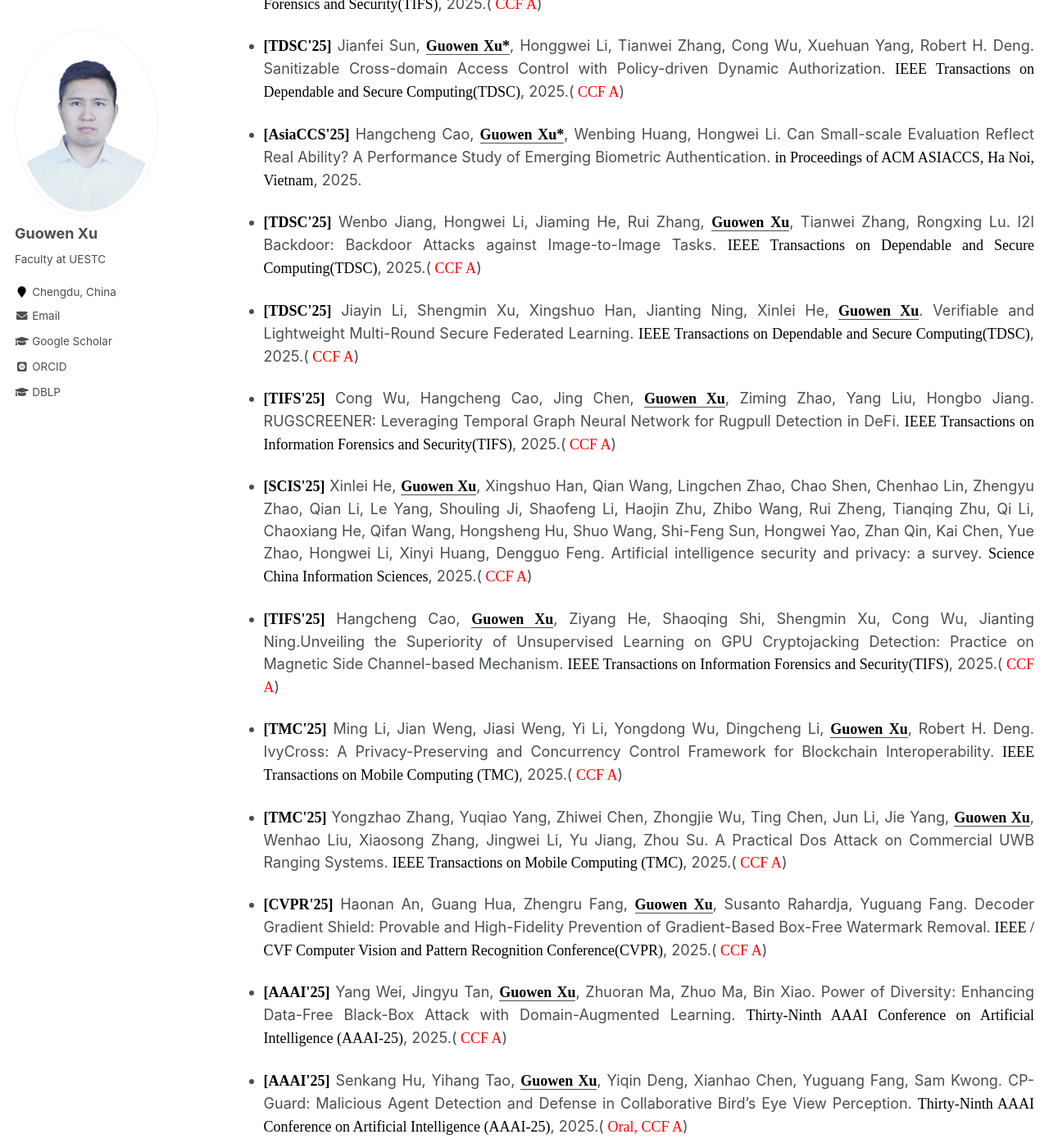
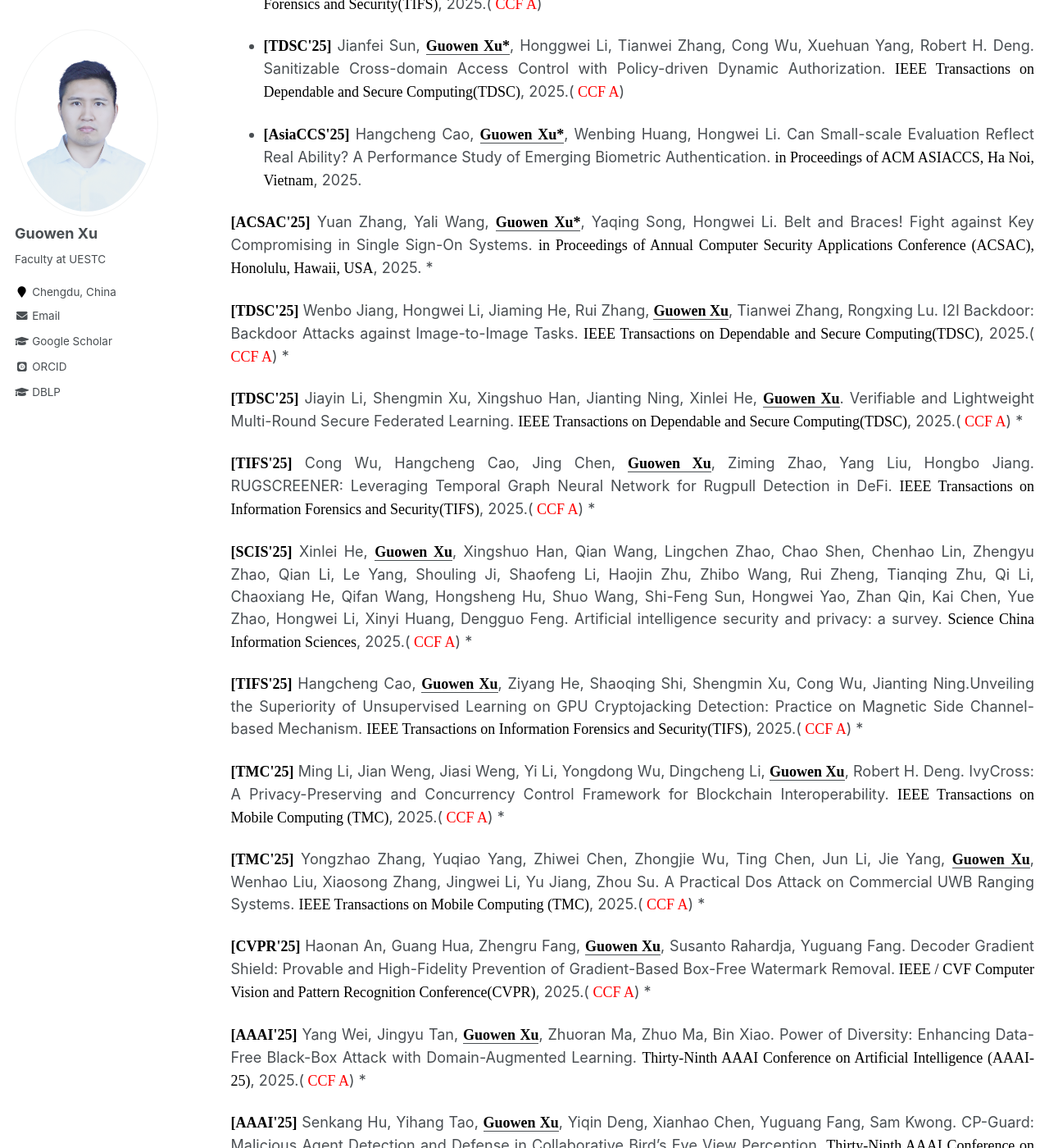
Before and after one commit to Guowen-xu/guowen-xu.github.io, a Jekyll site: the page built from _pages/publications.md, in a window 1280 px wide and 1400 px high, scrolled down 915 px. Shown: the whole window at 82% size. Built offline with Jekyll 4.4.1, drawn with Linux system fonts in a browser that asks for light colours; some web fonts are replaced; some of the changed text lies outside the part shown.

Commit message:
Update publications.md

```diff
--- a/_pages/publications.md
+++ b/_pages/publications.md
@@ -27,6 +27,8 @@ You can find my articles on my [Google Scholar](https://scholar.google.com.hk/ci
 * <p align="justify"> <b><font face="Times New Roman" color=black size=4> [TDSC'25]</font></b> Jianfei Sun, <u><b><font face="Times New Roman" color=black size=4> Guowen Xu*</font></b></u>, Honggwei Li, Tianwei Zhang, Cong Wu,  Xuehuan Yang,  Robert H. Deng. Sanitizable Cross-domain Access Control with Policy-driven Dynamic Authorization. <font face="Times New Roman" color=black size=4> IEEE Transactions on Dependable and Secure Computing(TDSC)</font>, 2025.(<font face="Times New Roman" color=red size=4> CCF A</font>)
 
 * <p align="justify"> <b><font face="Times New Roman" color=black size=4> [AsiaCCS'25]</font></b> Hangcheng Cao, <u><b><font face="Times New Roman" color=black size=4> Guowen Xu*</font></b></u>, Wenbing Huang, Hongwei Li. Can Small-scale Evaluation Reflect Real Ability? A Performance Study of Emerging Biometric Authentication. <font face="Times New Roman" color=black size=4> in Proceedings of ACM ASIACCS, Ha Noi, Vietnam</font>, 2025.
+
+<p align="justify"> <b><font face="Times New Roman" color=black size=4> [ACSAC'25]</font></b> Yuan Zhang, Yali Wang,  <u><b><font face="Times New Roman" color=black size=4> Guowen Xu*</font></b></u>, Yaqing Song, Hongwei Li.  Belt and Braces! Fight against Key Compromising in Single Sign-On Systems. <font face="Times New Roman" color=black size=4> in Proceedings of Annual Computer Security Applications Conference (ACSAC), Honolulu, Hawaii, USA</font>, 2025.
 
 * <p align="justify"> <b><font face="Times New Roman" color=black size=4> [TDSC'25]</font></b> Wenbo Jiang, Hongwei Li, Jiaming He, Rui Zhang, <u><b><font face="Times New Roman" color=black size=4> Guowen Xu</font></b></u>, Tianwei Zhang, Rongxing Lu.  I2I Backdoor: Backdoor Attacks against Image-to-Image Tasks. <font face="Times New Roman" color=black size=4> IEEE Transactions on Dependable and Secure Computing(TDSC)</font>, 2025.(<font face="Times New Roman" color=red size=4> CCF A</font>)
 
```
